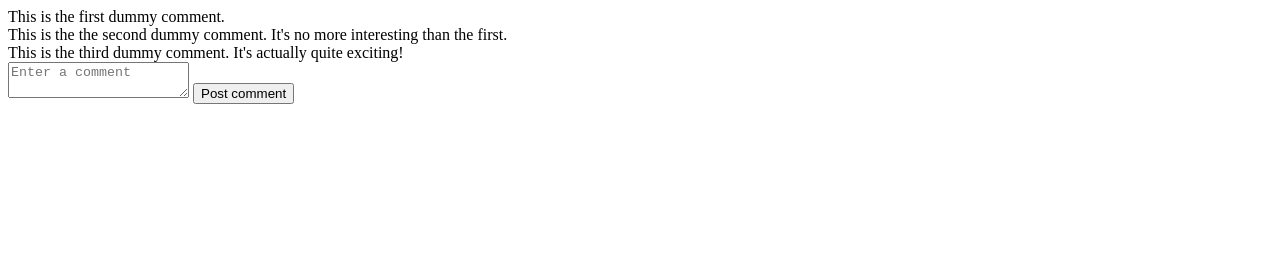
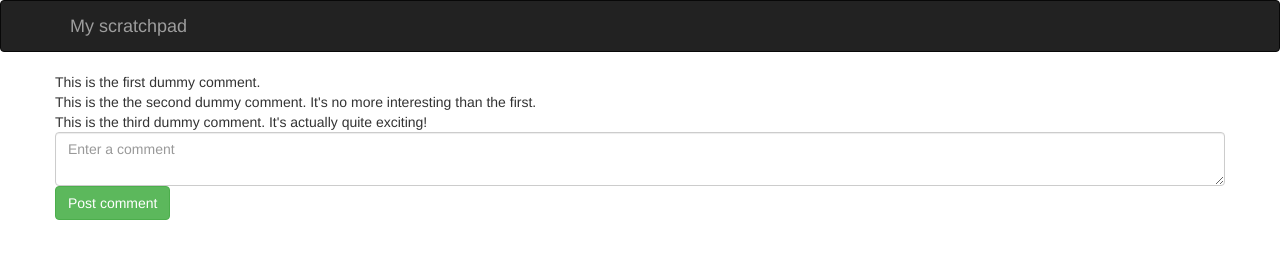
Before and after one commit to o1i/flb, a plain HTML site: page templates/template1.html in a window 1280 px wide. Drawn offline with nearby package versions, Linux system fonts and the light colour scheme.

Commit message:
Make template pretty (bootsrtap framework, ignore)

```diff
--- a/templates/template1.html
+++ b/templates/template1.html
@@ -1,29 +1,50 @@
 <html>
     <head>
         <title>My scratchboard page</title>
+        <meta charset="utf-8">
+        <meta http-equiv="X-UA-Compatible" content="IE=edge">
+        <meta name="viewport" content="width=device-width, initial-scale=1">
+
+        <link rel="stylesheet" href="https://maxcdn.bootstrapcdn.com/bootstrap/3.3.5/css/bootstrap.min.css" integrity="sha512-dTfge/zgoMYpP7QbHy4gWMEGsbsdZeCXz7irItjcC3sPUFtf0kuFbDz/ixG7ArTxmDjLXDmezHubeNikyKGVyQ==" crossorigin="anonymous">
+
     </head>
 
     <body>
+        <nav class="navbar navbar-inverse">
+            <div class="container">
+                <div class="navbar-header">
+                    <button type="button" class="navbar-toggle collapsed" data-toggle="collapse" data-target="#navbar" aria-expanded="false" aria-controls="navbar">
+                        <span class="sr-only">Toggle navigation</span>
+                        <span class="icon-bar"></span>
+                        <span class="icon-bar"></span>
+                        <span class="icon-bar"></span>
+                    </button>
+                    <a class="navbar-brand" href="#">My scratchpad</a>
+                </div>
+            </div>
+        </nav>
 
-        <div>
+
+        <div class="container">
+                <div class="row">
                     This is the first dummy comment.
                 </div>
 
-        <div>
+                <div class="row">
                     This is the the second dummy comment.  It's no more interesting
                     than the first.
                 </div>
 
-        <div>
+                <div class="row">
                     This is the third dummy comment.  It's actually quite exciting!
                 </div>
 
-        <div>
+                <div class="row">
                     <form action="." method="POST">
-                <textarea name="contents" placeholder="Enter a comment"></textarea>
-                <input type="submit" value="Post comment">
+                        <textarea name="contents" class="form-control" placeholder="Enter a comment"></textarea>
+                        <input type="submit" class="btn btn-success" value="Post comment">
                     </form>
                 </div>
-
+        </div><!-- /.container -->
     </body>
 </html>
```
Lines whose indentation alone changed are shown as unchanged.
